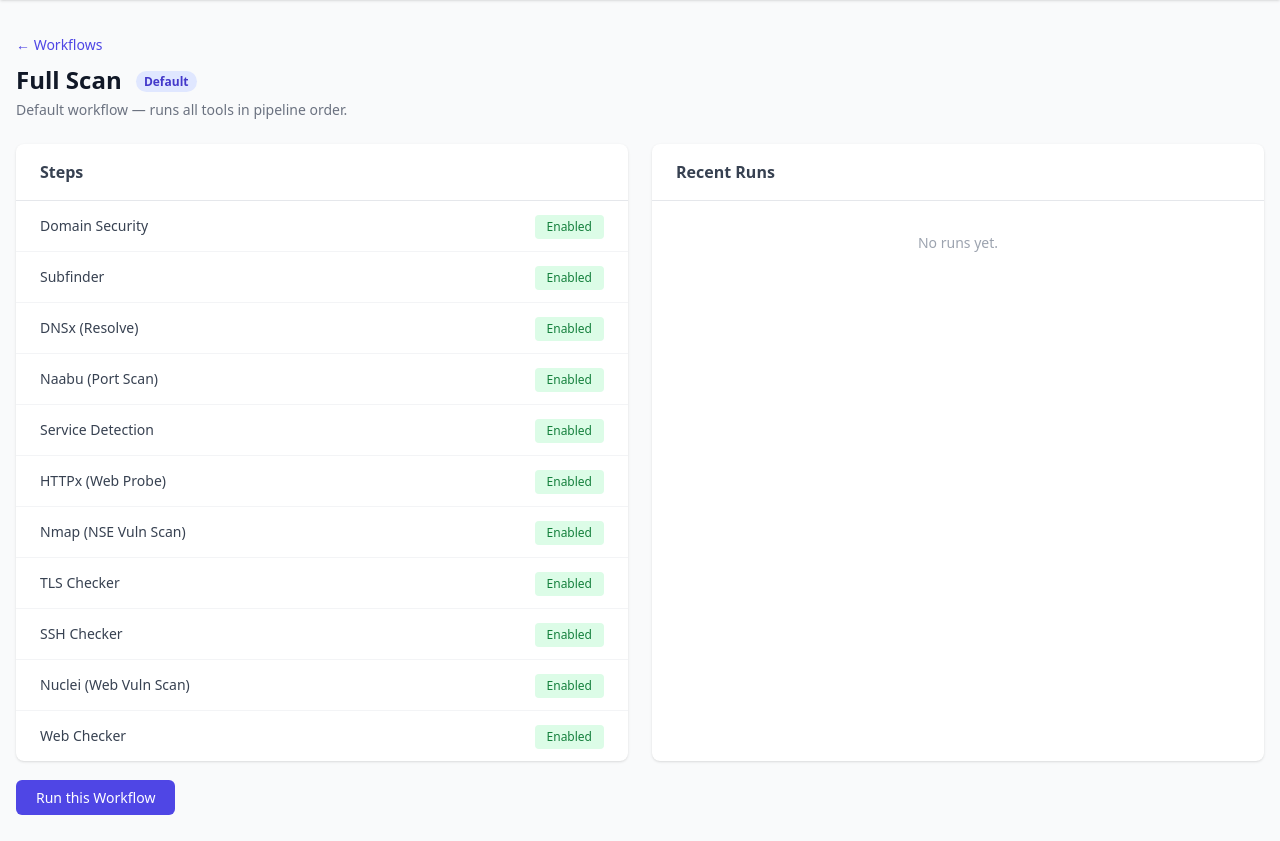
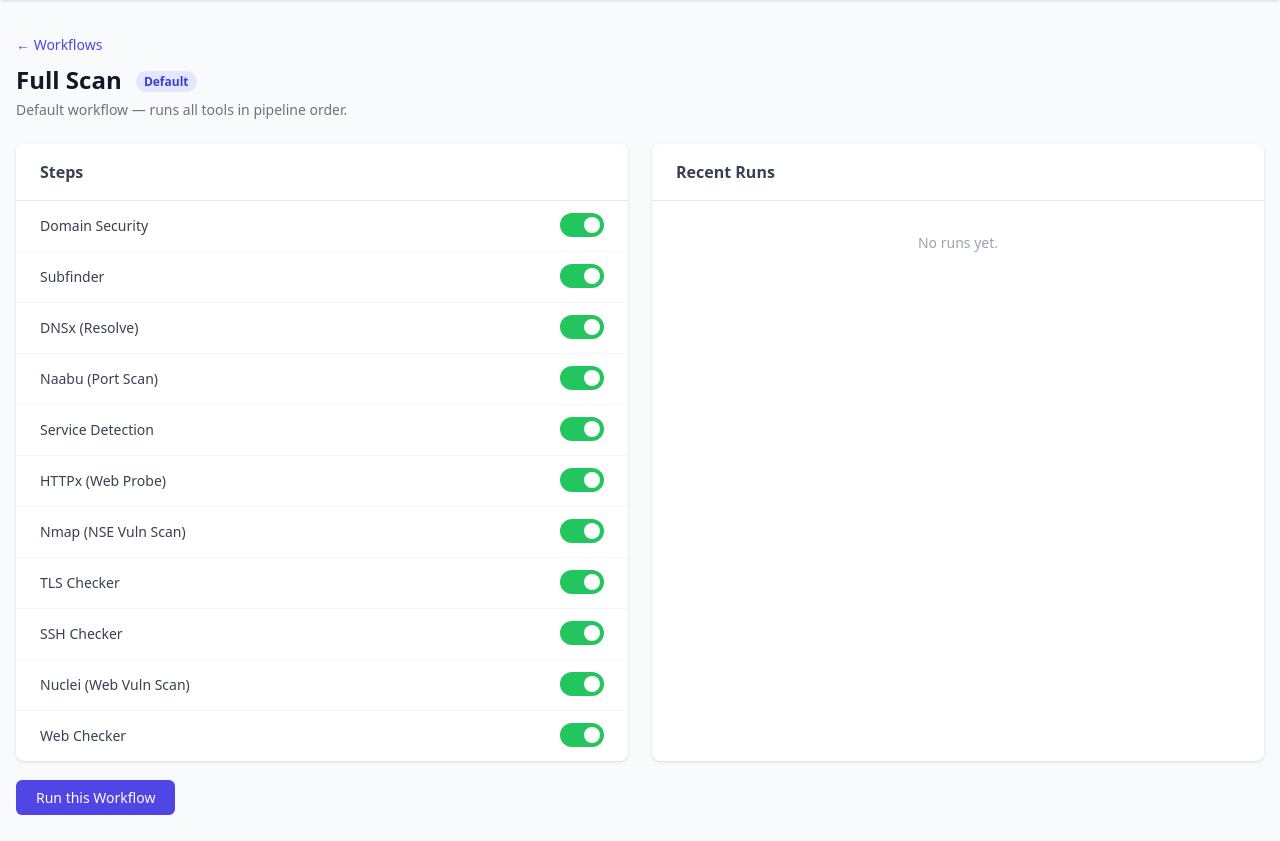
Before and after one commit to cybersecify/OpenEASD, a Django app: page /workflows/1/ in a window 1280 px wide. Shown: the part 52-893 px from the top of the page. Run offline with Django 5.2, Linux system fonts and the light colour scheme; the visitor is signed in with stand-in values (Sample User, id 1); data comes from the database, SQL or seed files in the repository; data that the repository does not hold is empty; some libraries are stand-ins or nearby versions.

Commit message:
Replace text toggle with visual switch buttons on workflow detail
Enabled/Disabled text looked like static labels. Now uses iOS-style
toggle switches (green=on, gray=off). Click to toggle and save instantly.

Co-Authored-By: Claude Opus 4.6 (1M context) <noreply@anthropic.com>

```diff
--- a/templates/workflow/detail.html
+++ b/templates/workflow/detail.html
@@ -39,10 +39,15 @@
         <span class="text-sm text-gray-700">{{ step.label }}</span>
         <form method="post" action="{% url 'workflow-toggle-step' workflow.pk step.key %}">
           {% csrf_token %}
-          <button type="submit"
-                  class="text-xs px-3 py-1 rounded {% if step.enabled %}bg-green-100 text-green-700 hover:bg-green-200{% else %}bg-gray-100 text-gray-400 hover:bg-gray-200{% endif %}">
-            {% if step.enabled %}Enabled{% else %}Disabled{% endif %}
+          {% if step.enabled %}
+          <button type="submit" class="relative inline-flex h-6 w-11 items-center rounded-full bg-green-500 transition-colors hover:bg-green-600" title="Click to disable">
+            <span class="inline-block h-4 w-4 transform rounded-full bg-white transition-transform translate-x-6"></span>
           </button>
+          {% else %}
+          <button type="submit" class="relative inline-flex h-6 w-11 items-center rounded-full bg-gray-300 transition-colors hover:bg-gray-400" title="Click to enable">
+            <span class="inline-block h-4 w-4 transform rounded-full bg-white transition-transform translate-x-1"></span>
+          </button>
+          {% endif %}
         </form>
       </li>
       {% endfor %}
```
